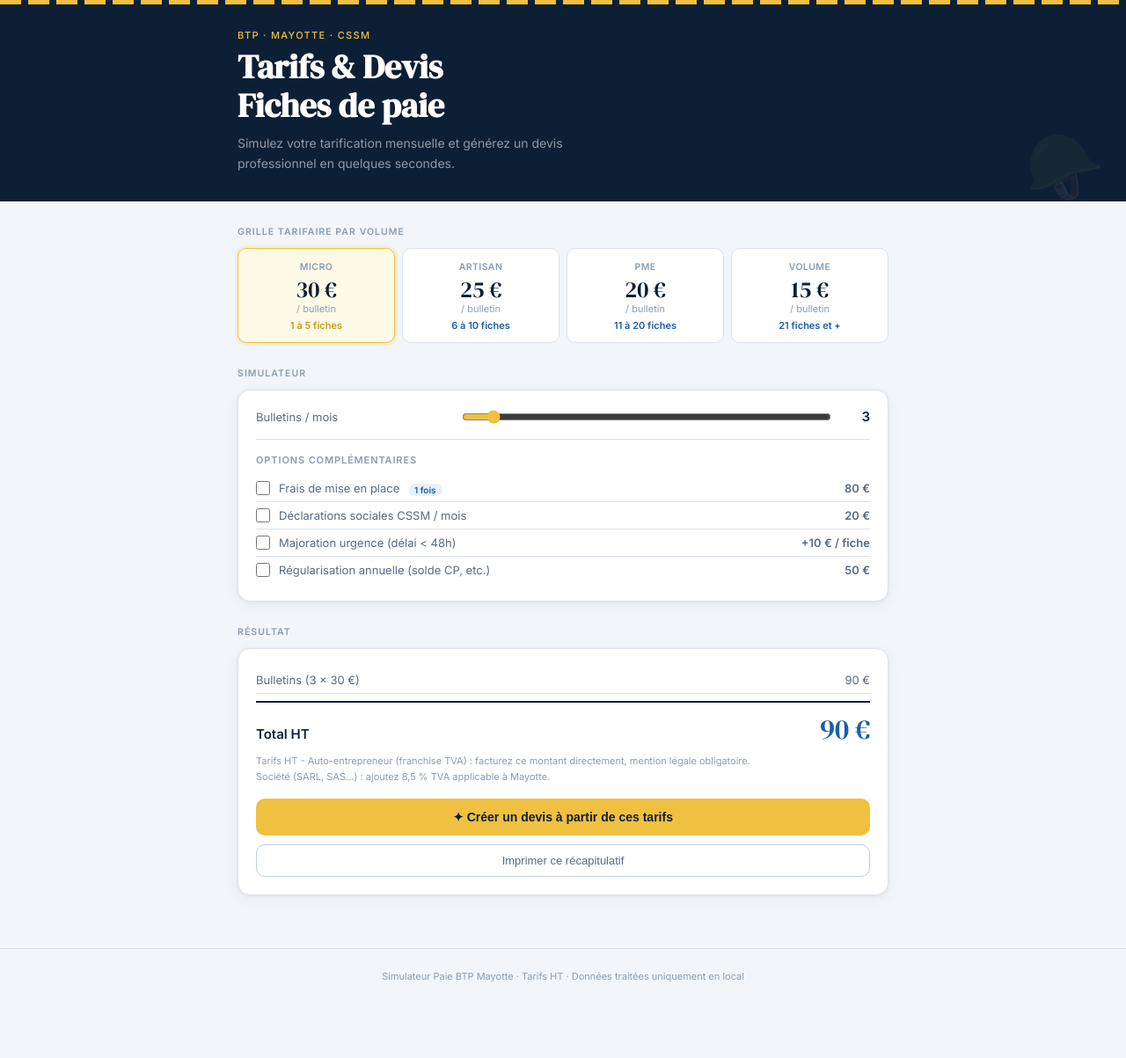
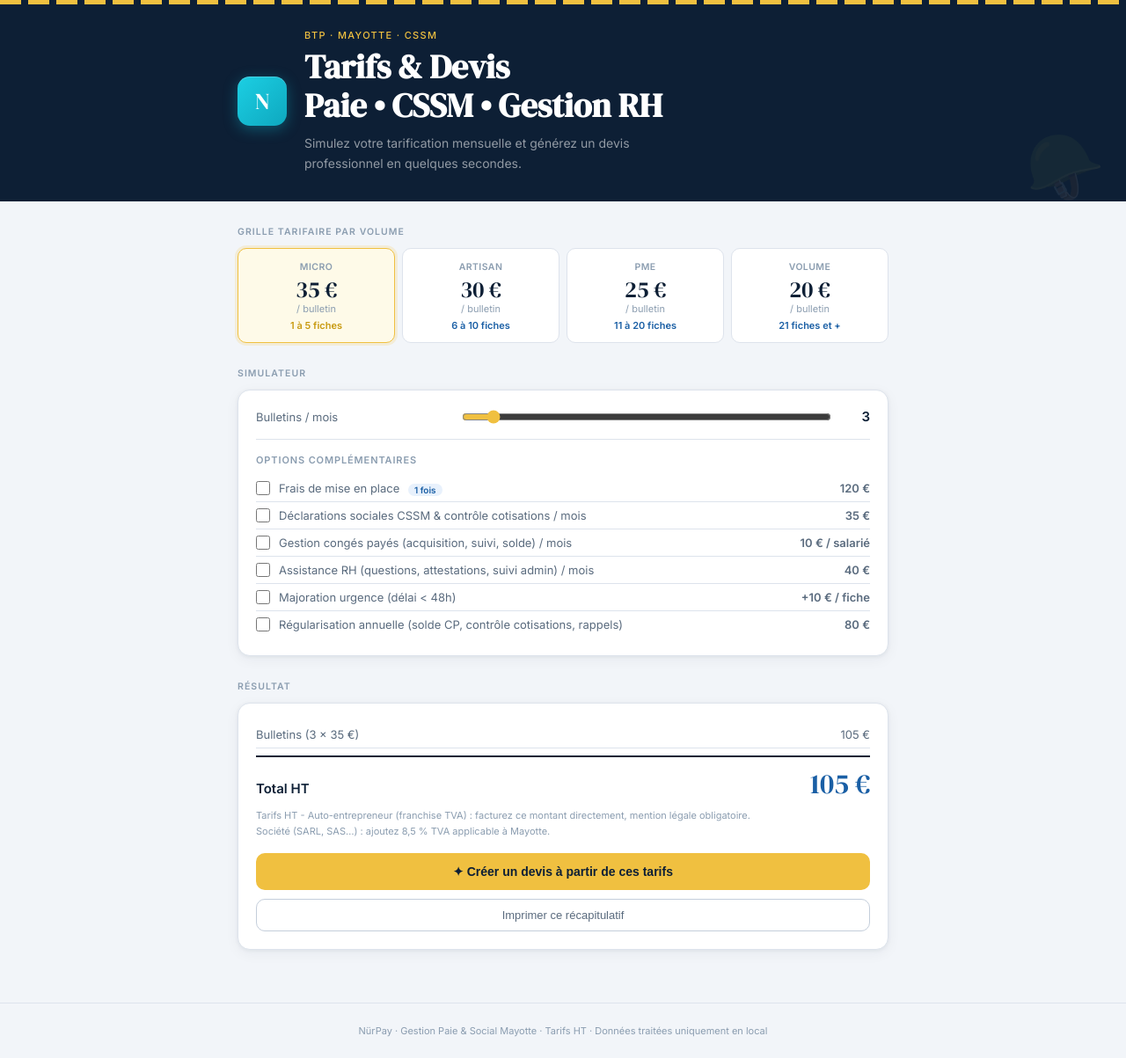
Before and after one commit to housepizzalivreur/DevisFdP, a plain HTML site: page index.html in a window 1280 px wide. Shown: the whole page at 88% size. Before the commit the page ends 1141 px from the top, so only its background shows below. Drawn offline with Linux system fonts and the light colour scheme.

Commit message:
Update index.html

```diff
--- a/index.html
+++ b/index.html
@@ -3,13 +3,13 @@
 <head>
   <meta charset="UTF-8">
   <meta name="viewport" content="width=device-width, initial-scale=1.0">
-  <title>Paie BTP Mayotte - Tarifs & Devis</title>
+  <title>NürPay · Paie BTP Mayotte - Tarifs & Devis</title>
   <link rel="preconnect" href="https://fonts.googleapis.com">
   <link href="https://fonts.googleapis.com/css2?family=DM+Serif+Display:ital@0;1&family=Inter:wght@400;500;600&display=swap" rel="stylesheet">
   <style>
     *, *::before, *::after { box-sizing: border-box; margin: 0; padding: 0; }
 
-    :root {
+   :root {
       --navy:        #0D1F35;
       --navy-mid:    #1A3352;
       --blue:        #1A5FA5;
@@ -55,7 +55,28 @@
       max-width: 780px;
       margin: 0 auto;
       padding: 28px 20px 32px;
+      display: flex;
+      align-items: center;
+      gap: 20px;
     }
+    .header-logo {
+      flex-shrink: 0;
+    }
+    .logo-icon {
+      width: 56px;
+      height: 56px;
+      background: linear-gradient(135deg, #1CCFE3 0%, #0EA8BF 100%);
+      border-radius: 14px;
+      display: flex;
+      align-items: center;
+      justify-content: center;
+      font-family: 'DM Serif Display', Georgia, serif;
+      font-size: 26px;
+      color: #fff;
+      box-shadow: 0 4px 16px rgba(14,168,191,.40), inset 0 1px 0 rgba(255,255,255,.20);
+      letter-spacing: -.01em;
+    }
+    .header-text { flex: 1; }
     .header-eyebrow {
       font-size: 11px;
       font-weight: 500;
@@ -327,9 +348,14 @@
 <div class="header">
   <div class="header-stripe"></div>
   <div class="header-inner">
-    <div class="header-eyebrow">BTP · Mayotte · CSSM</div>
-    <h1 class="header-title">Tarifs &amp; Devis<br>Fiches de paie</h1>
-    <p class="header-sub">Simulez votre tarification mensuelle et générez un devis professionnel en quelques secondes.</p>
+    <div class="header-logo">
+      <div class="logo-icon">N</div>
+    </div>
+    <div class="header-text">
+      <div class="header-eyebrow">BTP · Mayotte · CSSM</div>
+      <h1 class="header-title">Tarifs &amp; Devis<br>Paie • CSSM • Gestion RH</h1>
+      <p class="header-sub">Simulez votre tarification mensuelle et générez un devis professionnel en quelques secondes.</p>
+    </div>
   </div>
   <div class="hard-hat">🪖</div>
 </div>
@@ -340,27 +366,27 @@
   <!-- GRILLE TARIFAIRE -->
   <p class="section-label">Grille tarifaire par volume</p>
   <div class="tier-grid" id="tier-grid">
-    <div class="tier-card" data-min="1"  data-max="5"   data-rate="30">
+    <div class="tier-card" data-min="1"  data-max="5"   data-rate="35">
       <div class="tier-name">Micro</div>
-      <div class="tier-price">30 €</div>
+      <div class="tier-price">35 €</div>
       <div class="tier-unit">/ bulletin</div>
       <div class="tier-range">1 à 5 fiches</div>
     </div>
-    <div class="tier-card" data-min="6"  data-max="10"  data-rate="25">
+    <div class="tier-card" data-min="6"  data-max="10"  data-rate="30">
       <div class="tier-name">Artisan</div>
-      <div class="tier-price">25 €</div>
+      <div class="tier-price">30 €</div>
       <div class="tier-unit">/ bulletin</div>
       <div class="tier-range">6 à 10 fiches</div>
     </div>
-    <div class="tier-card" data-min="11" data-max="20"  data-rate="20">
+    <div class="tier-card" data-min="11" data-max="20"  data-rate="25">
       <div class="tier-name">PME</div>
-      <div class="tier-price">20 €</div>
+      <div class="tier-price">25 €</div>
       <div class="tier-unit">/ bulletin</div>
       <div class="tier-range">11 à 20 fiches</div>
     </div>
-    <div class="tier-card" data-min="21" data-max="999" data-rate="15">
+    <div class="tier-card" data-min="21" data-max="999" data-rate="20">
       <div class="tier-name">Volume</div>
-      <div class="tier-price">15 €</div>
+      <div class="tier-price">20 €</div>
       <div class="tier-unit">/ bulletin</div>
       <div class="tier-range">21 fiches et +</div>
     </div>
@@ -379,12 +405,22 @@
     <div class="opt-row">
       <input type="checkbox" id="opt-setup" onchange="update()">
       <label class="opt-label" for="opt-setup">Frais de mise en place <span class="badge">1 fois</span></label>
-      <span class="opt-price">80 €</span>
+      <span class="opt-price" id="opt-setup-price">120 €</span>
     </div>
     <div class="opt-row">
       <input type="checkbox" id="opt-decl" onchange="update()">
-      <label class="opt-label" for="opt-decl">Déclarations sociales CSSM / mois</label>
-      <span class="opt-price">20 €</span>
+      <label class="opt-label" for="opt-decl">Déclarations sociales CSSM &amp; contrôle cotisations / mois</label>
+      <span class="opt-price">35 €</span>
+    </div>
+    <div class="opt-row">
+      <input type="checkbox" id="opt-cp" onchange="update()">
+      <label class="opt-label" for="opt-cp">Gestion congés payés (acquisition, suivi, solde) / mois</label>
+      <span class="opt-price" id="opt-cp-price">10 € / salarié</span>
+    </div>
+    <div class="opt-row">
+      <input type="checkbox" id="opt-rh" onchange="update()">
+      <label class="opt-label" for="opt-rh">Assistance RH (questions, attestations, suivi admin) / mois</label>
+      <span class="opt-price">40 €</span>
     </div>
     <div class="opt-row">
       <input type="checkbox" id="opt-urgent" onchange="update()">
@@ -393,19 +429,21 @@
     </div>
     <div class="opt-row">
       <input type="checkbox" id="opt-annuel" onchange="update()">
-      <label class="opt-label" for="opt-annuel">Régularisation annuelle (solde CP, etc.)</label>
-      <span class="opt-price">50 €</span>
+      <label class="opt-label" for="opt-annuel">Régularisation annuelle (solde CP, contrôle cotisations, rappels)</label>
+      <span class="opt-price" id="opt-annuel-price">80 €</span>
     </div>
   </div>
 
   <!-- RÉSULTAT -->
   <p class="section-label">Résultat</p>
   <div class="result-card">
-    <div class="result-line"><span>Bulletins (<span id="r-nb">3</span> × <span id="r-rate">30</span> €)</span><span id="r-base">90 €</span></div>
-    <div class="result-line" id="line-setup"  style="display:none"><span>Mise en place (1 fois)</span><span>80 €</span></div>
-    <div class="result-line" id="line-decl"   style="display:none"><span>Déclarations sociales CSSM</span><span>20 €</span></div>
+    <div class="result-line"><span>Bulletins (<span id="r-nb">3</span> × <span id="r-rate">35</span> €)</span><span id="r-base">105 €</span></div>
+    <div class="result-line" id="line-setup"  style="display:none"><span>Mise en place (1 fois)</span><span id="r-setup">120 €</span></div>
+    <div class="result-line" id="line-decl"   style="display:none"><span>Déclarations sociales CSSM</span><span>35 €</span></div>
+    <div class="result-line" id="line-cp"     style="display:none"><span>Gestion congés payés (<span id="r-cp-nb">3</span> salariés)</span><span id="r-cp">-</span></div>
+    <div class="result-line" id="line-rh"     style="display:none"><span>Assistance RH</span><span>40 €</span></div>
     <div class="result-line" id="line-urgent" style="display:none"><span>Majoration urgence</span><span id="r-urgent">-</span></div>
-    <div class="result-line" id="line-annuel" style="display:none"><span>Régularisation annuelle</span><span>50 €</span></div>
+    <div class="result-line" id="line-annuel" style="display:none"><span>Régularisation annuelle</span><span id="r-annuel">80 €</span></div>
     <div class="result-total">
       <span class="result-total-label">Total HT</span>
       <span class="result-total-val" id="r-total">90 €</span>
@@ -499,17 +537,30 @@
 
 </main>
 
-<footer>Simulateur Paie BTP Mayotte · Tarifs HT · Données traitées uniquement en local</footer>
+<footer>NürPay · Gestion Paie & Social Mayotte · Tarifs HT · Données traitées uniquement en local</footer>
 
 <script>
 /* ── TIERS ── */
 const tiers = [
-  {min:1,  max:5,   rate:30},
-  {min:6,  max:10,  rate:25},
-  {min:11, max:20,  rate:20},
-  {min:21, max:999, rate:15},
+  {min:1,  max:5,   rate:35},
+  {min:6,  max:10,  rate:30},
+  {min:11, max:20,  rate:25},
+  {min:21, max:999, rate:20},
 ];
 function getRate(n) { return tiers.find(t => n >= t.min && n <= t.max).rate; }
+function getSetupPrice(n) {
+  if (n <= 5)  return 120;
+  if (n <= 10) return 180;
+  if (n <= 20) return 250;
+  return null; // sur devis
+}
+function getAnnuelPrice(n) {
+  if (n <= 5)  return 80;
+  if (n <= 10) return 130;
+  if (n <= 20) return 200;
+  return null; // sur devis
+}
+function fmtOpt(p) { return p === null ? 'Sur devis' : fmt(p); }
 function fmt(n) { return n.toLocaleString('fr-FR', {minimumFractionDigits:0}) + ' €'; }
 function fmtDec(n) { return n.toLocaleString('fr-FR', {minimumFractionDigits:2,maximumFractionDigits:2}) + ' €'; }
 
@@ -519,29 +570,43 @@ let simState = {};
 function update() {
   const nb   = parseInt(document.getElementById('nb-fiches').value);
   const rate = getRate(nb);
+  const setupPrice  = getSetupPrice(nb);
+  const annuelPrice = getAnnuelPrice(nb);
+
   document.getElementById('nb-out').textContent  = nb;
   document.getElementById('r-nb').textContent    = nb;
   document.getElementById('r-rate').textContent  = rate;
   let base = nb * rate;
   document.getElementById('r-base').textContent = fmt(base);
 
+  // Mise à jour des labels d'options
+  document.getElementById('opt-setup-price').textContent  = fmtOpt(setupPrice);
+  document.getElementById('opt-annuel-price').textContent = fmtOpt(annuelPrice);
+
   let total = base;
   const setup  = document.getElementById('opt-setup').checked;
   const decl   = document.getElementById('opt-decl').checked;
+  const cp     = document.getElementById('opt-cp').checked;
+  const rh     = document.getElementById('opt-rh').checked;
   const urgent = document.getElementById('opt-urgent').checked;
   const annuel = document.getElementById('opt-annuel').checked;
 
   document.getElementById('line-setup').style.display  = setup  ? '' : 'none';
   document.getElementById('line-decl').style.display   = decl   ? '' : 'none';
+  document.getElementById('line-cp').style.display     = cp     ? '' : 'none';
+  document.getElementById('line-rh').style.display     = rh     ? '' : 'none';
   document.getElementById('line-urgent').style.display = urgent ? '' : 'none';
   document.getElementById('line-annuel').style.display = annuel ? '' : 'none';
 
-  if (setup)  total += 80;
-  if (decl)   total += 20;
+  if (setup)  { document.getElementById('r-setup').textContent = fmtOpt(setupPrice); if (setupPrice !== null) total += setupPrice; }
+  if (decl)   total += 35;
+  if (cp)     { const c = nb * 10; document.getElementById('r-cp').textContent = fmt(c); document.getElementById('r-cp-nb').textContent = nb; total += c; }
+  if (rh)     total += 40;
   if (urgent) { const u = nb * 10; document.getElementById('r-urgent').textContent = fmt(u); total += u; }
-  if (annuel) total += 50;
+  if (annuel) { document.getElementById('r-annuel').textContent = fmtOpt(annuelPrice); if (annuelPrice !== null) total += annuelPrice; }
 
-  document.getElementById('r-total').textContent = fmt(total);
+  const surDevis = (setup && setupPrice === null) || (annuel && annuelPrice === null);
+  document.getElementById('r-total').textContent = surDevis ? fmt(total) + ' + devis' : fmt(total);
 
   document.querySelectorAll('.tier-card').forEach(c => {
     const min = parseInt(c.dataset.min), max = parseInt(c.dataset.max);
@@ -550,7 +615,7 @@ function update() {
 
   /* Save state for devis */
   const tvaRate = parseFloat(document.querySelector('input[name="tva"]:checked').value);
-  simState = { nb, rate, base, setup, decl, urgent, urgentAmt: urgent ? nb*10 : 0, annuel, totalHT: total, tvaRate, totalTTC: total * (1 + tvaRate/100) };
+  simState = { nb, rate, base, setup, setupPrice, decl, cp, cpAmt: cp ? nb*10 : 0, rh, urgent, urgentAmt: urgent ? nb*10 : 0, annuel, annuelPrice, totalHT: total, tvaRate, totalTTC: total * (1 + tvaRate/100) };
 }
 
 /* ── TOGGLE DEVIS PANEL ── */
@@ -595,10 +660,18 @@ function buildLines() {
   const s = simState;
   const lines = [];
   lines.push({desc: `Établissement des bulletins de paie BTP - ${s.nb} bulletin${s.nb>1?'s':''} (tarif ${s.rate} € / bulletin)`, pu: s.rate, qty: s.nb, total: s.base});
-  if (s.setup)  lines.push({desc:'Frais de mise en place (paramétrage, collecte des informations)', pu:80, qty:1, total:80});
-  if (s.decl)   lines.push({desc:'Déclarations sociales CSSM (mensuel)', pu:20, qty:1, total:20});
+  if (s.setup)  {
+    if (s.setupPrice !== null) lines.push({desc:'Frais de mise en place (paramétrage, collecte des informations, création des dossiers salariés)', pu:s.setupPrice, qty:1, total:s.setupPrice});
+    else lines.push({desc:'Frais de mise en place (paramétrage, collecte des informations, création des dossiers salariés) — tarif sur devis', pu:0, qty:1, total:0});
+  }
+  if (s.decl)   lines.push({desc:'Déclarations sociales CSSM mensuelle et contrôle des cotisations', pu:35, qty:1, total:35});
+  if (s.cp)     lines.push({desc:`Gestion des congés payés - acquisition, suivi, solde (${s.nb} salarié${s.nb>1?'s':''})`, pu:10, qty:s.nb, total:s.cpAmt});
+  if (s.rh)     lines.push({desc:'Assistance RH mensuelle - questions sociales, attestations, suivi administratif', pu:40, qty:1, total:40});
   if (s.urgent) lines.push({desc:'Majoration urgence - délai de traitement inférieur à 48h', pu:10, qty:s.nb, total:s.urgentAmt});
-  if (s.annuel) lines.push({desc:'Régularisation annuelle - solde congés payés et autres', pu:50, qty:1, total:50});
+  if (s.annuel) {
+    if (s.annuelPrice !== null) lines.push({desc:'Régularisation annuelle - solde congés payés, contrôle cotisations CSSM, rappels de salaire', pu:s.annuelPrice, qty:1, total:s.annuelPrice});
+    else lines.push({desc:'Régularisation annuelle - solde congés payés, contrôle cotisations CSSM, rappels de salaire — tarif sur devis', pu:0, qty:1, total:0});
+  }
   return lines;
 }
 
```
